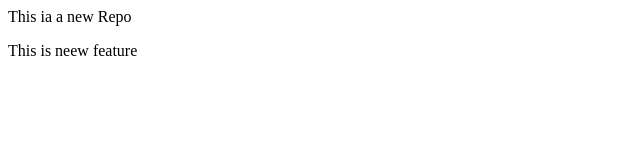
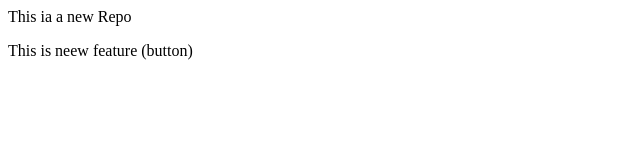
Before and after one commit to artiswami216216-cmd/localrepo, a plain HTML site: page index.html in a window 1280 px wide. Shown: the full height of the page, 0-640 px from the left. Drawn offline with Linux system fonts and the light colour scheme.

Commit message:
Add button

```diff
--- a/index.html
+++ b/index.html
@@ -1,2 +1,2 @@
 <p>This ia a new Repo</p>
-<p>This is neew feature</p>
+<p>This is neew feature (button)</p>
```
